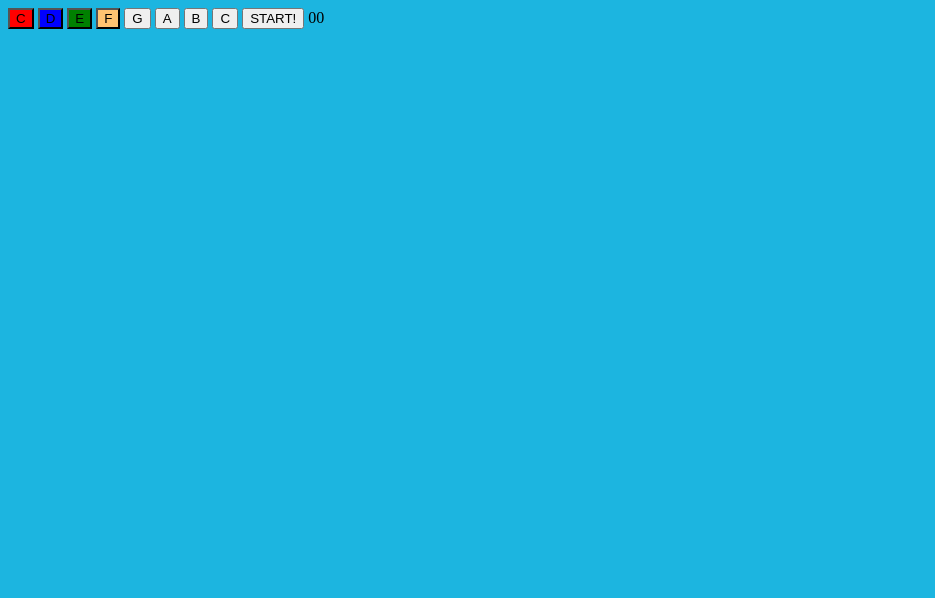
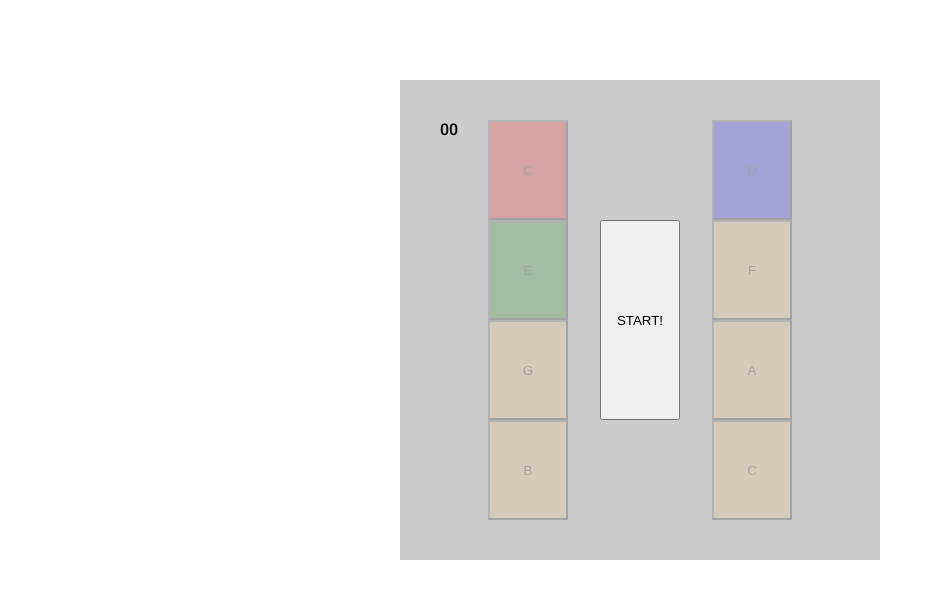
Before and after one commit to DylanDrechsel/Simon-Says, a plain HTML site: page index.html in a window 1280 px wide. Shown: the whole page, without its empty margins (0-935 px from the left). Drawn offline with Linux system fonts and the light colour scheme.

Commit message:
completed basic CSS... adding functionality to not allow player to click buttons when its the computers turn... Also added slight animations... Want to work more on it... Next Steps: getting css to look like novation launchpad or close to it... Next Steps: better animations (current thought recursion loop with set time out at 100ms and when it runs increase opacity by .1

```diff
--- a/app.js
+++ b/app.js
@@ -24,11 +24,25 @@ audioFiles[5] = new Audio('audio/A.mp3');
 audioFiles[6] = new Audio('audio/B.mp3');
 audioFiles[7] = new Audio('audio/C2.mp3');
 
+// sets the opacity of all buttons containing notes
+for (let i = 0; i < buttons.length; i++) {
+    buttons[i].style.opacity = 0.2;
+}
+
 // for loop that adds eventListeners to the buttons that pushes the value into the playerArray
 for (let i = 0; i < buttons.length; i++) {
     buttons[i].addEventListener('click', () => {
         playerArray.push(i)
         audioFiles[i].play()
+        buttons[i].style.opacity = 1
+
+
+        if (buttons[i].style.opacity > 0.2) {
+            setTimeout(() => {
+                buttons[i].style.opacity = buttons[i].style.opacity - .8
+            }, 100)
+        }
+
 
         // adds funtionality to buttons that will check if the player & computer arrays match to determine game state
         if (playerArray.length === computerArray.length) {
@@ -49,7 +63,7 @@ for (let i = 0; i < buttons.length; i++) {
                 // calls the generateComputerChoice function to continue game
                 generateComputerChoice();
 
-            // if player array doesnt equal computer array
+                // if player array doesnt equal computer array
             } else {
 
                 // you failed game over
@@ -69,7 +83,8 @@ function generateComputerChoice() {
 
 // using recursion to playComputerArray
 function playComputerArray(length, counter) {
-    // console.log(length)
+    document.getElementById('simon').classList.add('disable');
+
     if (length > 0) {
         length = length - 1
 
@@ -79,9 +94,10 @@ function playComputerArray(length, counter) {
             counter = counter + 1
             audioFiles[num].play();
             playComputerArray(length, counter);
-        }, 1000);
+        }, 1200);
     } else {
         printDistance(computerArray, counter)
+        document.getElementById('simon').classList.remove('disable');
         counter = 0;
     }
 }
--- a/index.html
+++ b/index.html
@@ -1,6 +1,7 @@
 <!DOCTYPE html>
 <html lang="en">
-
+<link rel="preconnect" href="https://fonts.gstatic.com">
+<link href="https://fonts.googleapis.com/css2?family=Roboto:wght@500&display=swap" rel="stylesheet">
 <head>
     <meta charset="UTF-8">
     <meta http-equiv="X-UA-Compatible" content="IE=edge">
@@ -20,12 +21,12 @@
             <button id="simon5" class="simon-button">A</button>
             <button id="simon6" class="simon-button">B</button>
             <button id="simon7" class="simon-button">C</button>
-            <button onclick="generateComputerChoice()">START!</button>
+            <button id="start" onclick="generateComputerChoice()">START!</button>
             <span id="score">00</span>
+            <div id="intervalDisplay"></div>
         </div>
     </div>
 
-    <div id="intervalDisplay"></div>
 
 
     <script src="app.js"></script>
--- a/style.css
+++ b/style.css
@@ -1,24 +1,94 @@
 body {
-    background-color: #1cb5e0;
+    font-family: Roboto;
 }
+
 #simon0 {
+    grid-column: 2/3;
+    grid-row: 1;
     background: red;
 }
 
 #simon1 {
-    top: 0;
-    right: 0;
+    grid-column: 6/7;
+    grid-row: 1;
     background: blue;
 }
 
 #simon2 {
-    bottom: 0;
-    right: 0;
+    grid-column: 2/3;
+    grid-row: 2;
     background: green;
 }
 
 #simon3 {
-    bottom: 0;
-    left: 0;
+    grid-column: 6/7;
+    grid-row: 2;
     background: #ffc371;
 }
+
+#simon4 {
+    grid-column: 2/3;
+    grid-row: 3;
+    background: #ffc371;
+}
+
+#simon5 {
+    grid-column: 6/7;
+    grid-row: 3;
+    background: #ffc371;
+}
+
+#simon6 {
+    grid-column: 2/3;
+    grid-row: 4;
+    background: #ffc371;
+}
+
+#simon7 {
+    grid-column: 6/7;
+    grid-row: 4;
+    background: #ffc371;
+}
+
+#start {
+    grid-row: 2/4;
+    grid-column: 4;
+}
+
+#simon {
+
+    /* position: relative; */
+    /* makes the div stay in the center of the screen */
+    margin: 10vh auto;
+    padding: 40px;
+    /* sets the width & height */
+    width: 80vh;
+    height: 80vh;
+    /* makes the max-width & max-height that I want to make a square */
+    max-width: 400px;
+    max-height: 400px;
+
+    background: #000000;
+    background: rgba(0, 0, 0, 0.2);
+    font-size: initial;
+    box-shadow: 0 0 30px 0 rgba(255, 255, 255, 0.5);
+}
+
+#button {
+    display: grid;
+    grid-template-columns: 12% 20% 8% 20% 8% 20% 12%;
+    grid-template-rows: 25% 25% 25% 25%;
+
+    width: 100%;
+    height: 100%;
+    overflow: hidden;
+}
+
+#intervalDisplay {
+    grid-column: 7/8;
+    font-size: 14px
+}
+
+.disable {
+    pointer-events: none;
+}
```
